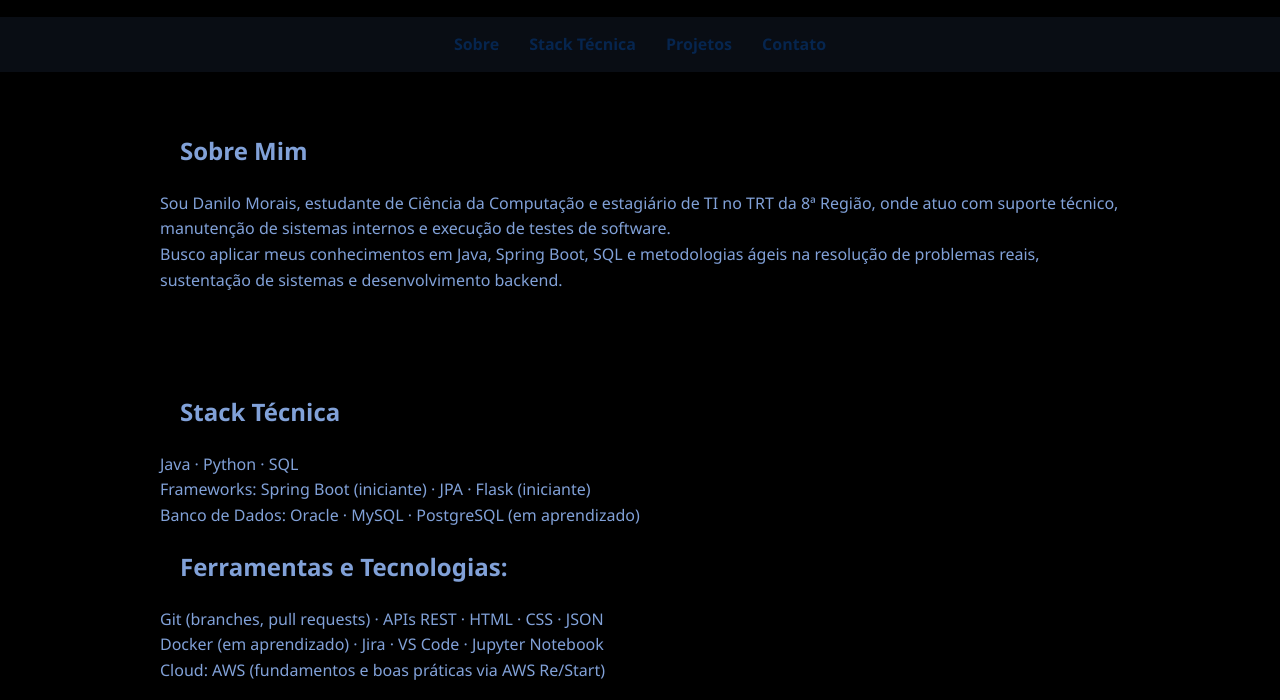
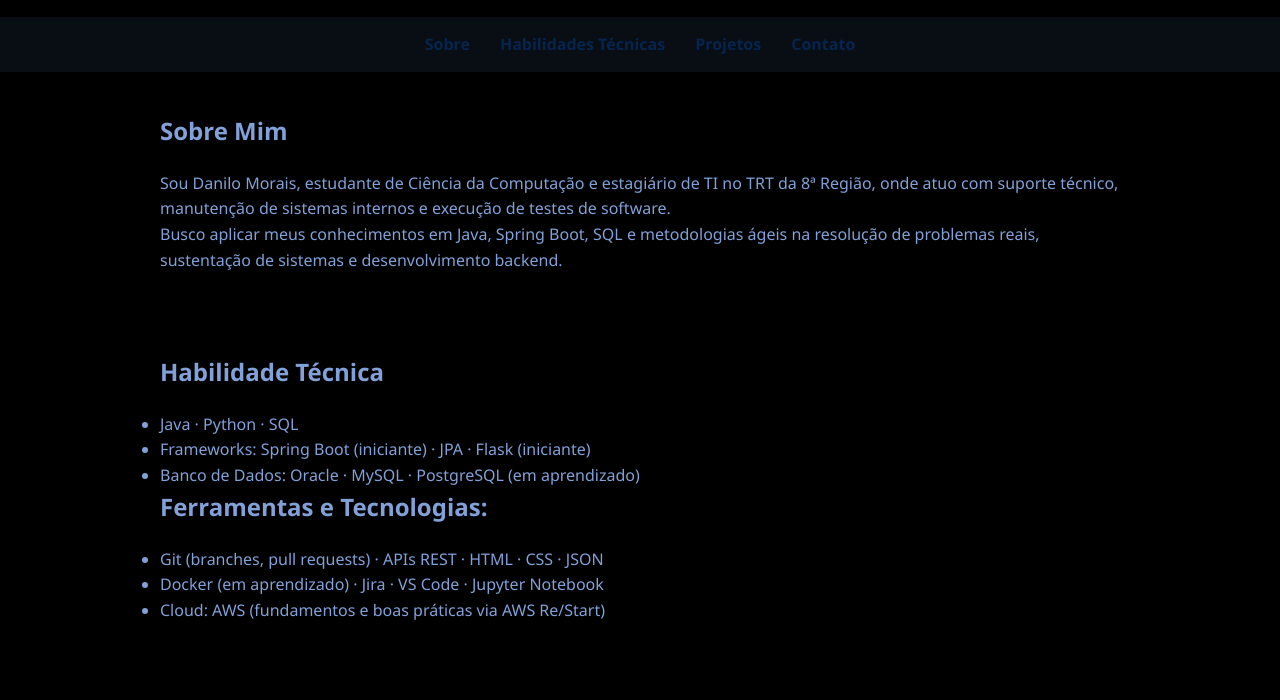
Before and after one commit to Morais453/danilom.morais_, a plain HTML site: page index.html in a window 1280 px wide. Shown: the part 100-800 px from the top of the page. Drawn offline with Linux system fonts and the light colour scheme.

Commit message:
Atualiza seção "Habilidades Técnicas" no portfólio e ajusta margem do título

```diff
--- a/index.html
+++ b/index.html
@@ -15,7 +15,7 @@
   <nav>
     <ul>
       <li><a href="#sobre">Sobre</a></li>
-      <li><a href="#stack">Stack Técnica</a></li>
+      <li><a href="#stack">Habilidades Técnicas</a></li>
       <li><a href="#projetos">Projetos</a></li>
       <li><a href="#contato">Contato</a></li>
     </ul>
@@ -28,16 +28,32 @@
   </section>
 
   <section id="stack">
-  <h2>Stack Técnica</h2>
+    <h2>Habilidade Técnica</h2>
+  <ul>
+    <li>
       <p> Java · Python · SQL</p>
+    </li>
+    <li>
       <p>Frameworks: Spring Boot (iniciante) · JPA · Flask (iniciante)</p>
+    </li>
+    <li>
       <p>Banco de Dados: Oracle · MySQL · PostgreSQL (em aprendizado)</p>
+    </li>
+  </ul>
 
   <h2>Ferramentas e Tecnologias:</h2>
+  <ul>
+    <li>
       <p>Git (branches, pull requests) · APIs REST · HTML · CSS · JSON</p>
+    </li>
+    <li>
       <p>Docker (em aprendizado) · Jira · VS Code · Jupyter Notebook</p>
+    </li>
 
+    <li>
       <p>Cloud: AWS (fundamentos e boas práticas via AWS Re/Start)</p>
+    </li>
+  </ul>
 </section>
 
   <section id="projetos">
--- a/style.css
+++ b/style.css
@@ -48,7 +48,7 @@
       }
 
       h2 {
-        margin: 20px;
+        margin-bottom: 20px;
         color: #81a1d8;
       }
 
```
Lines whose indentation alone changed are shown as unchanged.
